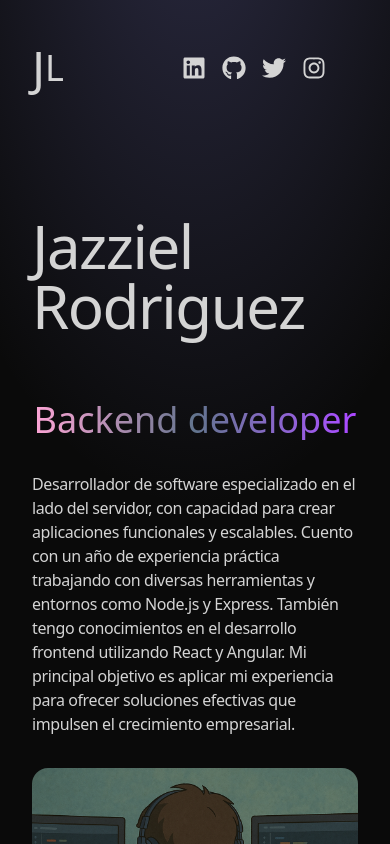
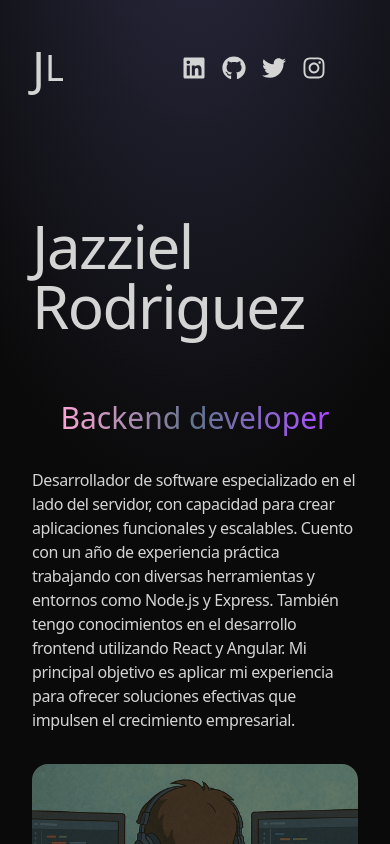
Before and after one commit to JazzoLopez/portfolio-dev, a React (Vite) app: page / in a window 390 px wide. Shown: the top 844 px of the page. Built offline with nearby package versions, Linux system fonts and the light colour scheme; a web font is replaced by a local one.

Commit message:
Fix: Adjust text size in Hero component

```diff
--- a/src/components/Hero.jsx
+++ b/src/components/Hero.jsx
@@ -11,7 +11,7 @@
                         <h1 className="pb-16 text-6xl font-thin tracking-tight lg:mt-16 lg:text-8xl">
                             Jazziel Rodriguez
                         </h1>
-                        <span className="bg-gradient-to-r from-pink-300 via-slate-500 to-purple-500 bg-clip-text text-4xl trakking-tight text-transparent lg:text-6xl">
+                        <span className="bg-gradient-to-r from-pink-300 via-slate-500 to-purple-500 bg-clip-text text-3xl trakking-tight text-transparent lg:text-6xl">
                             Backend developer
                         </span>
                         <p className="my-2 max-w-xl py-6 font-light tracking-tight">
```
